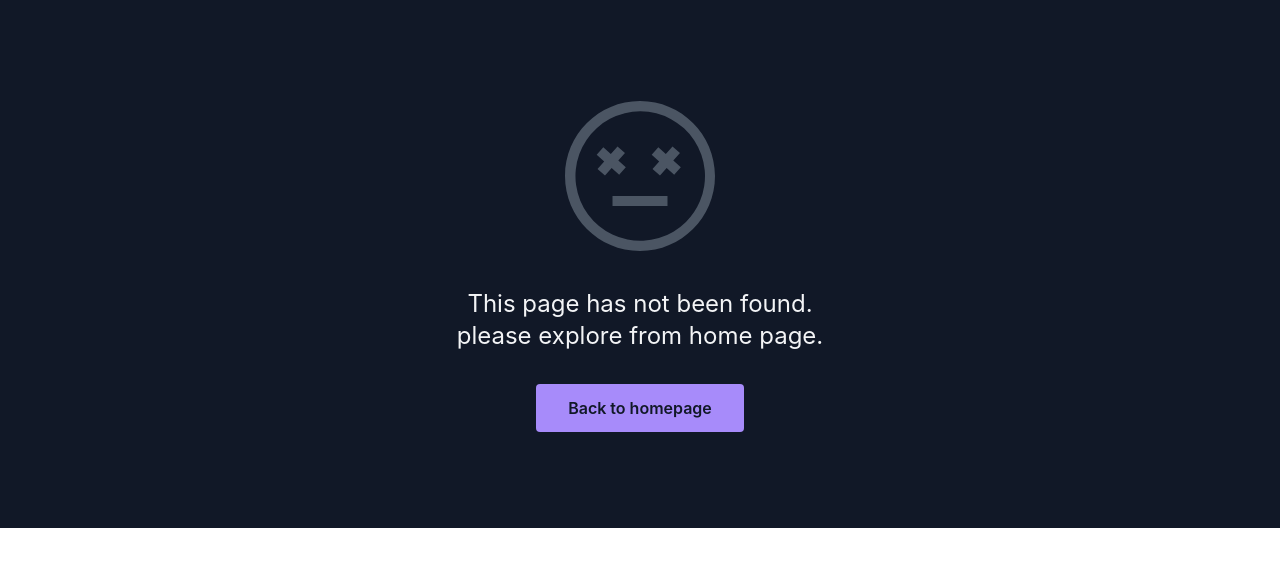
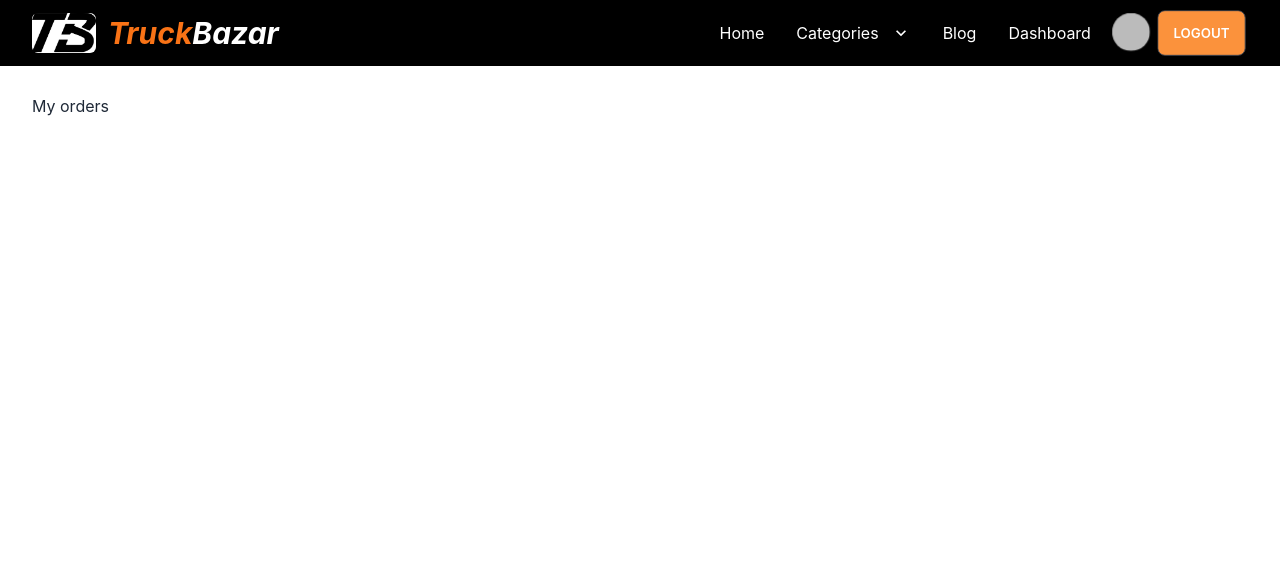
Before and after one commit to aliftareq/Truck-Bazar-client-side-Repository, a React (Create React App) app: page /dashboard in a window 1280 px wide. Shown: the top 566 px of the page. Built offline with nearby package versions, Linux system fonts and the light colour scheme; no server answers; sample sign-in values are in the browser's storage.

Commit message:
dashboard layout created

```diff
--- /dev/null
+++ b/src/Hooks/useSeller.js
@@ -0,0 +1,20 @@
+import { useEffect, useState } from "react"
+
+const useSeller = email => {
+    const [isSeller, setIsSeller] = useState(false)
+    const [isSellerLoading, setIsSellerLoading] = useState(true)
+    useEffect(() => {
+        if (email) {
+            fetch(`http://localhost:5000/users/seller/${email}`)
+                .then(res => res.json())
+                .then(data => {
+                    console.log(data);
+                    setIsSeller(data.isSeller)
+                    setIsSellerLoading(false)
+                })
+        }
+    }, [email])
+    return [isSeller, isSellerLoading]
+}
+
+export default useSeller;
--- /dev/null
+++ b/src/Layout/DashBoardLayout.js
@@ -0,0 +1,48 @@
+import React, { useContext } from 'react';
+import { Link, Outlet } from 'react-router-dom';
+import { AuthContext } from '../Contexts/AuthProvider';
+import useAdmin from '../Hooks/useAdmin';
+import useSeller from '../Hooks/useSeller';
+import NavBar from '../Pages/Shared/NavBar/NavBar';
+
+const DashBoardLayout = () => {
+    const { user } = useContext(AuthContext)
+    const [isAdmin] = useAdmin(user?.email)
+    const [isSeller] = useSeller(user?.email)
+    return (
+        <div>
+            <NavBar></NavBar>
+            <div className="drawer drawer-mobile">
+                <input id="dashboard-drawer" type="checkbox" className="drawer-toggle" />
+                <div className="drawer-content">
+                    <Outlet></Outlet>
+                </div>
+                <div className="drawer-side">
+                    <label htmlFor="dashboard-drawer" className="drawer-overlay"></label>
+                    <ul className="menu p-4 w-64 bg-base-100 lg:bg-transparent text-base-content">
+                        {/* <!-- Sidebar content here --> */}
+                        <li><Link to='/dashboard'>My orders</Link></li>
+                        {
+                            isSeller &&
+                            <>
+                                <li><Link to='/dashboard/users'>Add A product</Link></li>
+                                <li><Link to='/dashboard/add-doctor'> My Products</Link></li>
+                                <li><Link to='/dashboard/manage-doctors'>My buyers</Link></li>
+                            </>
+                        }
+                        {
+                            isAdmin &&
+                            <>
+                                <li><Link to='/dashboard/users'>All Sellers</Link></li>
+                                <li><Link to='/dashboard/add-doctor'> All Buyers</Link></li>
+                                <li><Link to='/dashboard/manage-doctors'>Reported Items</Link></li>
+                            </>
+                        }
+                    </ul>
+                </div>
+            </div>
+        </div>
+    );
+};
+
+export default DashBoardLayout;
--- a/src/Pages/Shared/NavBar/NavBar.js
+++ b/src/Pages/Shared/NavBar/NavBar.js
@@ -126,9 +126,13 @@ const NavBar = () => {
                         <li className='hover:text-orange-500'><Link to='/blog'>Blog</Link></li>
                         {
                             user && user?.uid
-                                ? <li className='hover:text-orange-500'><Link>Dashboard</Link></li>
+                                ? <li className='hover:text-orange-500'>
+                                    <Link to='/dashboard'>Dashboard</Link>
+                                </li>
                                 :
-                                <li className='hover:text-orange-500'><Link to='/login'>Login</Link></li>
+                                <li className='hover:text-orange-500'>
+                                    <Link to='/login'>Login</Link>
+                                </li>
                         }
 
                     </ul>
--- a/src/Routers/Routes/Routes.js
+++ b/src/Routers/Routes/Routes.js
@@ -1,3 +1,4 @@
+import DashBoardLayout from "../../Layout/DashBoardLayout";
 import Main from "../../Layout/Main";
 import Login from "../../Pages/AuthenticationPages/LoginPage/Login";
 import Register from "../../Pages/AuthenticationPages/RegisterPage/Register";
@@ -45,5 +46,33 @@ export const router = createBrowserRouter([
             }
         ]
 
+    },
+    {
+        path: '/dashboard',
+        errorElement: <ErrorPage></ErrorPage>,
+        element: <PrivateRoutes><DashBoardLayout></DashBoardLayout></PrivateRoutes>,
+        // children: [
+        //     {
+        //         path: '/dashboard',
+        //         element: <MyAppointments></MyAppointments>
+        //     },
+        //     {
+        //         path: '/dashboard/payment/:id',
+        //         loader: ({ params }) => fetch(`https://doctors-portal-server-lyart-eight.vercel.app/booking/${params.id}`),
+        //         element: <Payment></Payment>
+        //     },
+        //     {
+        //         path: '/dashboard/users',
+        //         element: <AdminRoute><AllUsers></AllUsers></AdminRoute>
+        //     },
+        //     {
+        //         path: '/dashboard/add-doctor',
+        //         element: <AdminRoute><AddDoctor></AddDoctor></AdminRoute>
+        //     },
+        //     {
+        //         path: '/dashboard/manage-doctors',
+        //         element: <AdminRoute><ManageDoctors></ManageDoctors></AdminRoute>
+        //     },
+        // ]
     }
 ])
```
